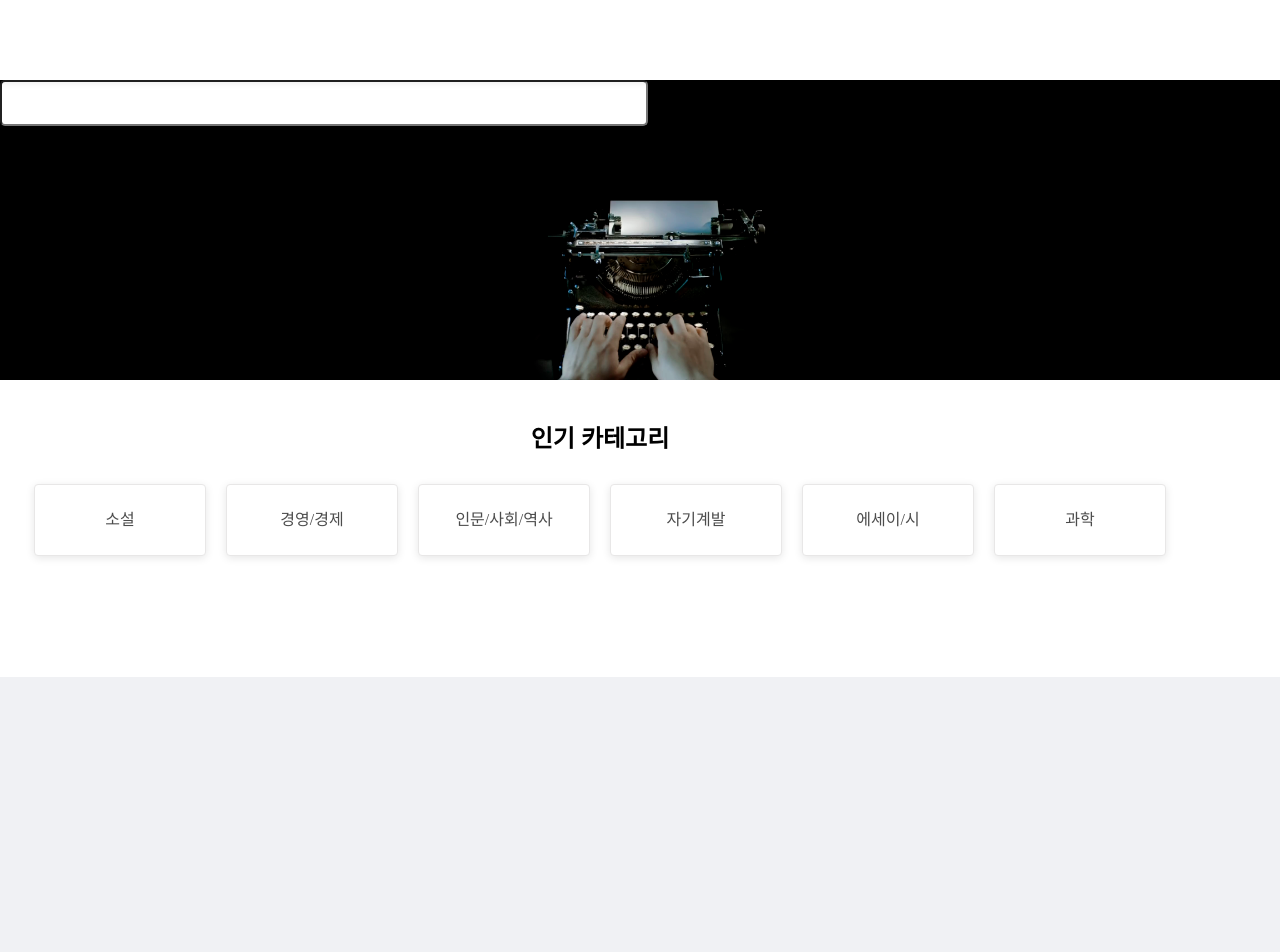
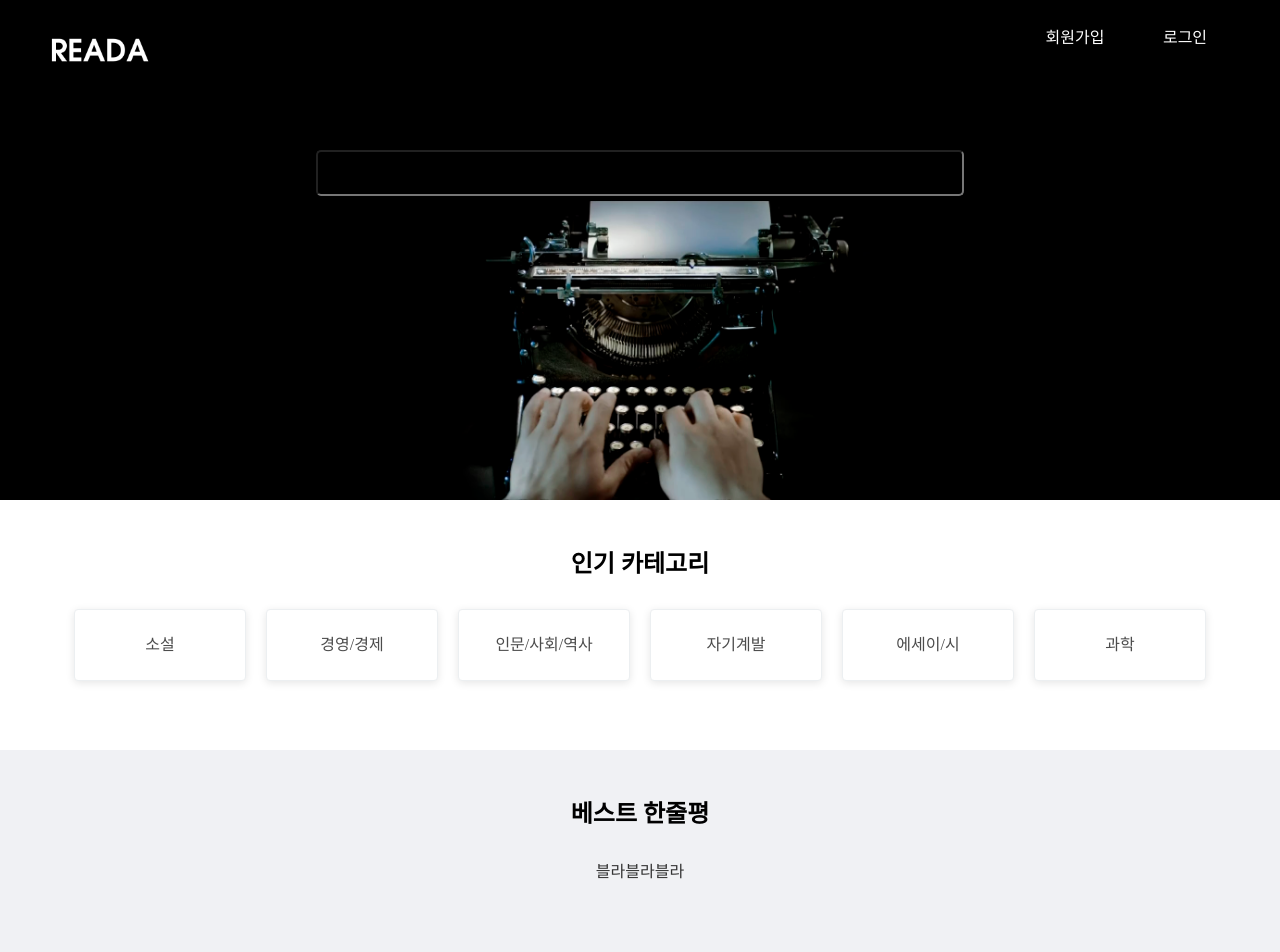
Before and after one commit to DoitDoitChu/reada, a React (Create React App) app in the folder client/: page / in a window 1280 px wide. Shown: the top 952 px of the page. Built offline with nearby package versions, Linux system fonts and the light colour scheme.

Commit message:
feat: bestcomment addl

```diff
--- a/client/src/pages/Home/HomePresenter.js
+++ b/client/src/pages/Home/HomePresenter.js
@@ -6,7 +6,6 @@ import {
   ButtonWrapper,
   Join,
   Login,
-  SearchBarWrapper,
   SearchBar,
   HeaderContent,
   BodyWrapper,
@@ -15,6 +14,7 @@ import {
   PopularSubjectContentWrapper,
   PopularSubjectContent,
   BestCommentWrapper,
+  BestComment,
 } from '../components/Style';
 
 const HomePresenter = () => (
@@ -27,11 +27,9 @@ const HomePresenter = () => (
           <Login>로그인</Login>
         </ButtonWrapper>
       </HeaderContent>
+      <SearchBar />
     </HeaderWrapper>
     <BodyWrapper>
-      <SearchBarWrapper>
-        <SearchBar />
-      </SearchBarWrapper>
       <PopularSubjectsWrapper>
         <PopularSubjectsTitle>인기 카테고리</PopularSubjectsTitle>
         <PopularSubjectContentWrapper>
@@ -43,7 +41,10 @@ const HomePresenter = () => (
           <PopularSubjectContent>과학</PopularSubjectContent>
         </PopularSubjectContentWrapper>
       </PopularSubjectsWrapper>
-      <BestCommentWrapper></BestCommentWrapper>
+      <BestCommentWrapper>
+        <PopularSubjectsTitle>베스트 한줄평</PopularSubjectsTitle>
+        <BestComment>블라블라블라</BestComment>
+      </BestCommentWrapper>
     </BodyWrapper>
     <div id="footer"></div>
   </Wrapper>
--- a/client/src/pages/components/Style.js
+++ b/client/src/pages/components/Style.js
@@ -16,7 +16,7 @@ export const Wrapper = styled.div`
   align-items: center;
   /* flex-wrap: wrap; */
   /* justify-content: flex-start; */
-
+  width: 100%;
   /* height: 100%; */
   /* align-items: center; */
   /* margin: 5vh 0 0 0; */
@@ -38,27 +38,24 @@ export const HeaderWrapper = styled.div`
   /* position: relative; */
 
   display: flex;
-  /* flex-direction: row; */
+  flex-direction: column;
   /* flex-wrap: no-wrap; */
   /* justify-content: center; */
-  /* align-items: center; */
+  align-items: center;
   /* overflow-y: visible; */
   width: 100%;
-  height: 80px;
-  /* height: 300px; */
-  /* background-color: ${props => props.theme.color.black};
+  height: 500px;
+
+  background-color: ${props => props.theme.color.black};
   background-image: url(${img});
   text-align: center;
   background-repeat: no-repeat;
   background-position: center center;
-  background-size: contain; */
+  background-size: contain;
   /* margin-top: 0px; */
   /* margin: 5vh 0 0 0; */
   /* height: 1000px; */
   /* border-bottom: 5px solid black; */
-
-  box-shadow: 0 2px 8px 0 rgba(0,0,0,0.1);
-    z-index: 100;
 `;
 
 export const HeaderContent = styled.div`
@@ -76,7 +73,7 @@ export const ButtonWrapper = styled.div`
 
 export const Title = styled.div`
   display: flex;
-  width: 150px;
+  width: 100px;
   height: 40px;
   /* font-size: 62px;
   font-weight: 700;
@@ -87,6 +84,20 @@ export const Title = styled.div`
   background-position: center center;
   background-size: contain;
   margin-left: 10px;
+`;
+
+export const SearchBar = styled.input`
+  display: flex;
+  /* justify-content: center; */
+  /* align-content: center; */
+  /* align-items: center; */
+  width: 640px;
+  height: 40px;
+  /* margin-left: 70px; */
+  border: ${props => `2px solid ${props.theme.color.darkgray}`};
+  border-radius: 5px;
+  margin-top: 80px;
+  background-color: transparent;
 `;
 
 const smallButton = styled.div`
@@ -111,40 +122,23 @@ export const Join = styled(smallButton)`
 `;
 
 export const BodyWrapper = styled.div`
-  /* width: 1200px; */
-  width:100%;
+  width: 100%;
   height: 1000px;
+  display:flex;
+  flex-direction: column;
+  align-items: center;
   /* background-color: ${props => props.theme.color.softOrange}; */
-`;
-
-export const SearchBarWrapper = styled.div`
-  width: 100%;
-  height: 300px;
-
-  background-color: ${props => props.theme.color.black};
-  background-image: url(${img});
-  text-align: center;
-  background-repeat: no-repeat;
-  background-position: center center;
-  background-size: contain;
-`;
-export const SearchBar = styled.input`
-  display: flex;
-  width: 640px;
-  height: 40px;
-  /* margin-left: 70px; */
-  border: ${props => `2px solid ${props.theme.color.darkgray}`};
-  border-radius: 5px;
 `;
 export const PopularSubjectsWrapper = styled.div`
   background-color: ${props => props.theme.color.white};
   width: 1200px;
-  height: 252px;
+  height: 250px;
+  /* height: 100%; */
   display: flex;
   flex-direction: column;
   align-items: center;
   /* margin: 45px auto; */
-  margin-top: 45px;
+  /* margin-top: 50px; */
 `;
 
 export const PopularSubjectsTitle = styled.div`
@@ -154,7 +148,7 @@ export const PopularSubjectsTitle = styled.div`
   font-size: 24px;
   font-weight: 600;
   line-height: 29px;
-  margin-top: 0;
+  margin-top: 50px;
   margin-bottom: 20px;
   text-align: center;
 `;
@@ -170,7 +164,7 @@ export const PopularSubjectContentWrapper = styled.div`
 export const PopularSubjectContent = styled.div`
   color: #4c4c4c;
   background-color: ${props => props.theme.color.white};
-  border: 1px solid #e8e7e7;
+  border: 1px solid #eceff1;
   width: calc(20% - 100px);
   height: 40px;
   margin: 10px;
@@ -189,4 +183,13 @@ export const BestCommentWrapper = styled.div`
   width: 100%;
   height: 440px;
   background-color: #f0f1f4;
+  display: flex;
+  flex-direction: column;
+  align-items: center;
 `;
+
+export const BestComment = styled.div`
+  color: #333;
+  margin: 15px 0 60px 0;
+  text-align: center;
+`;
```
